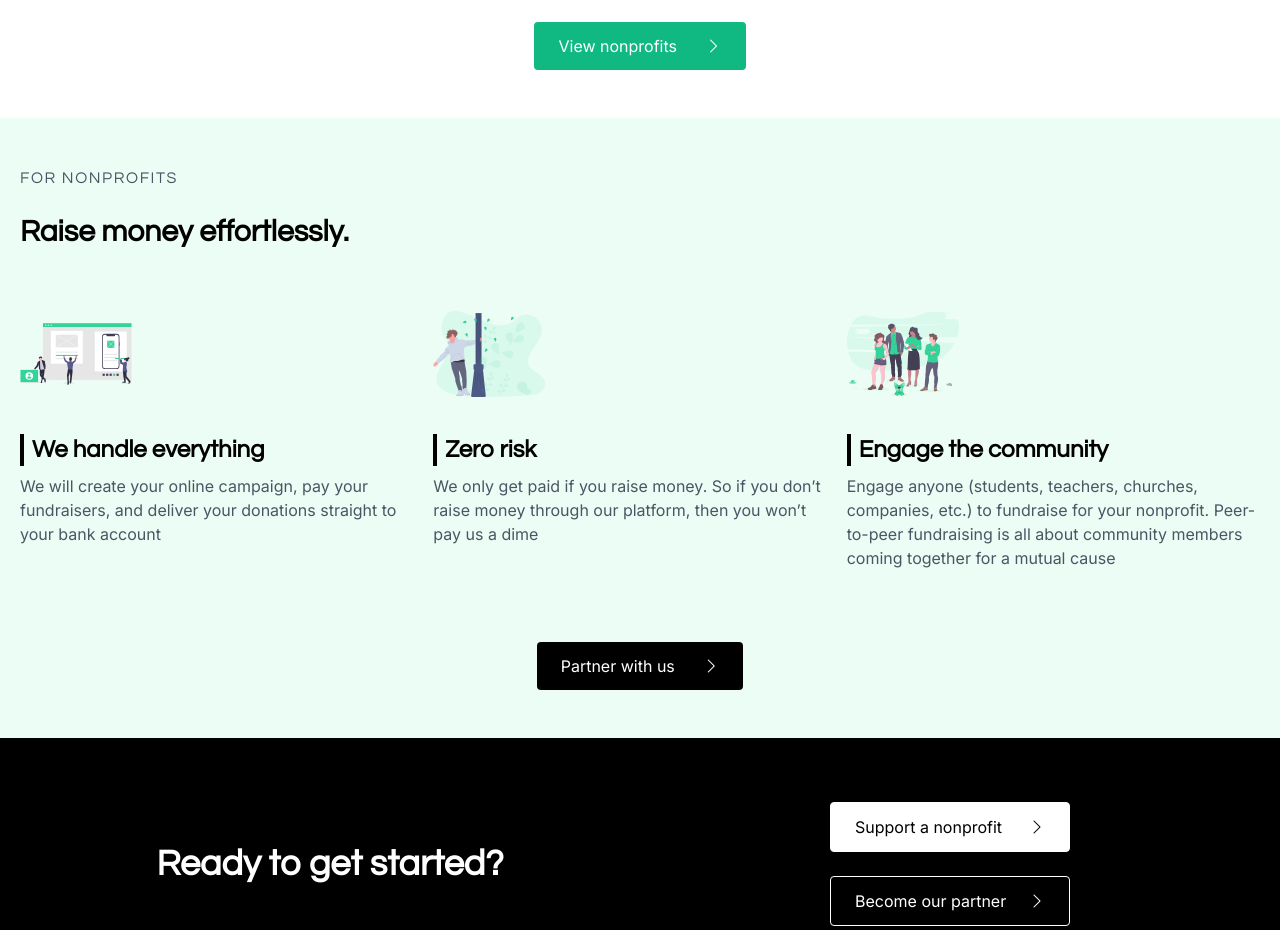
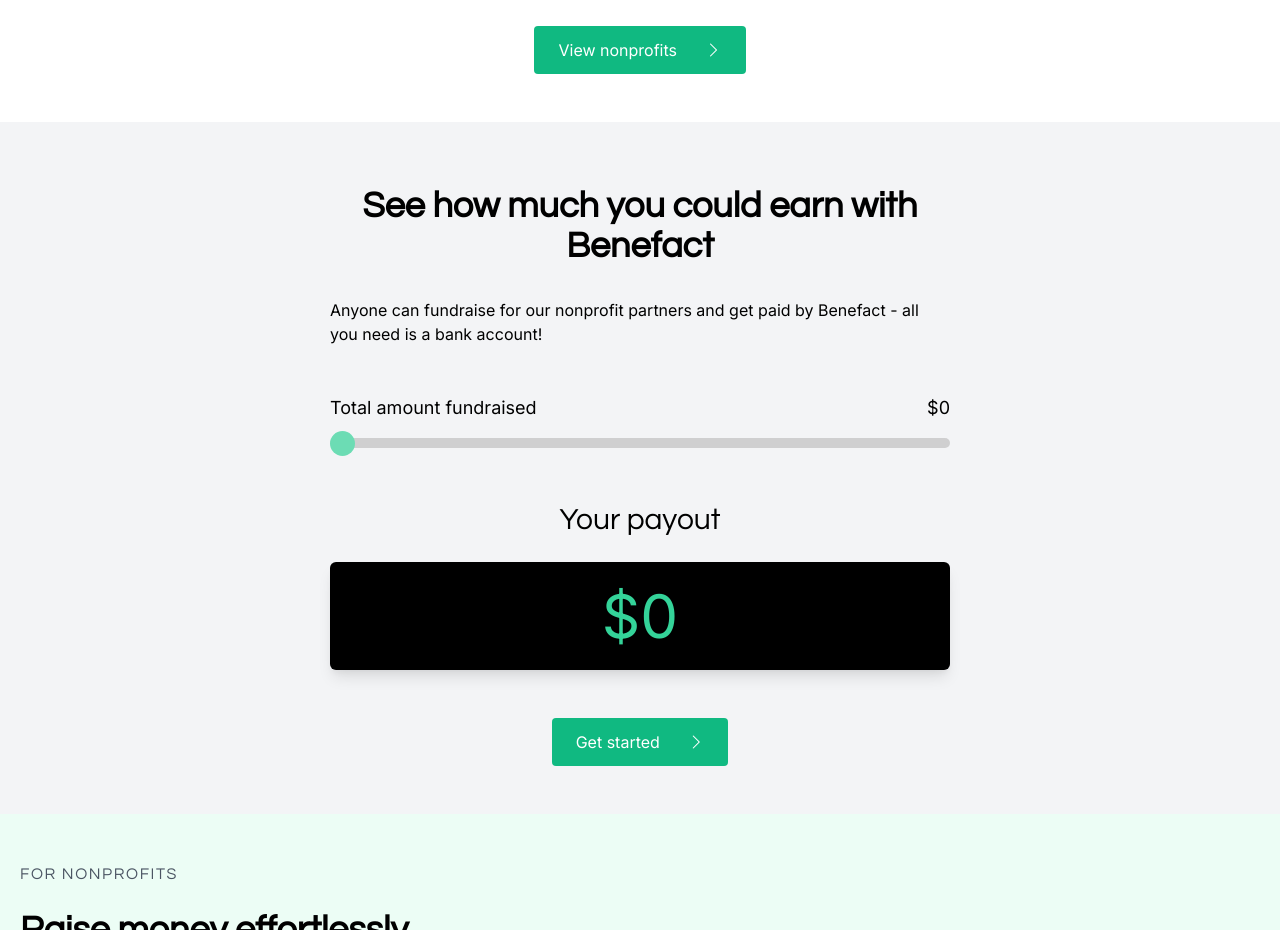
Before and after one commit to duckevinwu/nonprofit-donate, a React (Create React App) app in the folder client/: page / in a window 1280 px wide. Shown: the part 2560-3490 px from the top of the page. Built offline with nearby package versions, Linux system fonts and the light colour scheme.

Commit message:
add revenue calculator and update styles

```diff
--- a/client/src/components/App.js
+++ b/client/src/components/App.js
@@ -18,7 +18,7 @@
 // help center
 import HelpCenter from './helpcenter/HelpCenter';
 import CampaignTypes from './helpcenter/pages/CampaignTypes';
-import Payout from './helpcenter/pages/Payout';
+import PayoutPilot from './helpcenter/pages/PayoutPilot';
 import GiveButter from './helpcenter/pages/GiveButter';
 
 export default class App extends React.Component {
@@ -102,7 +102,7 @@
 							exact
 							path="/help/payout"
 							render={() => (
-								<Payout />
+								<PayoutPilot />
 							)}
 						/>
 						<Route
--- a/client/src/components/LandingPage.js
+++ b/client/src/components/LandingPage.js
@@ -3,6 +3,7 @@
 import '../style/LandingPage.css';
 import CycleSelect from './CycleSelect';
 import Navbar from './Navbar';
+import RevenueCalulator from './RevenueCalculator';
 
 // import svgs
 import hero from '../assets/hero.svg';
@@ -75,7 +76,7 @@
             <div className="pt-6 lg:flex lg:items-center">
               <div className="lg:w-1/2 lg:flex lg:justify-center">
                 <div className="flex flex-col">
-                  <h2 className="questrial font-bold text-white text-3xl">We all know what's wrong</h2>
+                  <h2 className="questrial font-bold text-white text-4xl">We all know what's wrong</h2>
                   <p className="text-gray-300 border-l-4 border-gray-300 pl-2 mt-6">
                     Nonprofits are doing crucial work for society, but they are underfunded.
                   </p>
@@ -91,7 +92,7 @@
             <div className="mt-24 lg:flex lg:flex-row-reverse lg:items-center">
               <div className="lg:w-1/2 lg:flex lg:justify-center">
                 <div className="flex flex-col">
-                  <h2 className="questrial font-bold text-white text-3xl">Benefact solves both problems</h2>
+                  <h2 className="questrial font-bold text-white text-4xl">Benefact solves both problems</h2>
                   <p className="text-gray-300 border-l-4 border-gray-300 pl-2 mt-6">
                     We enable anyone to fundraise for nonprofits and get paid to do so.
                   </p>
@@ -110,7 +111,7 @@
         <section className="mb-12">
           <div className="container mx-auto px-3 pt-12 lg:px-5">
             <h3 className="questrial uppercase text-gray-600 tracking-widest">For anyone</h3>
-            <h2 className="questrial text-3xl mt-6 mb-12 font-bold">Support amazing nonprofits and earn money.</h2>
+            <h2 className="questrial text-4xl mt-6 mb-12 font-bold">Support amazing nonprofits and earn money.</h2>
             <CycleSelect className="hidden lg:flex"/>
             <div className="lg:hidden flex flex-col">
               <div className="pb-12">
@@ -157,10 +158,15 @@
             </a>
           </div>
         </section>
+        <section className="bg-gray-100">
+          <div className="container mx-auto px-3 lg:px-5 pt-16 pb-12 flex justify-center">
+            <RevenueCalulator className="lg:w-1/2 md:w-2/3 w-full"/>
+          </div>
+        </section>
         <section id="nonprofits" className="bg-green-50 pt-12">
           <div className="container mx-auto px-3 lg:px-5">
             <h3 className="questrial uppercase text-gray-600 tracking-widest">For nonprofits</h3>
-            <h2 className="questrial text-3xl mt-6 mb-12 font-bold">Raise money effortlessly.</h2>
+            <h2 className="questrial text-4xl mt-6 mb-12 font-bold">Raise money effortlessly.</h2>
             <div className="flex flex-col lg:flex-row">
               <div className="pb-12 lg:w-1/3 lg:pr-4">
                 <img className="w-28 h-28" src={work} alt="work"></img>
--- a/client/src/components/OnlineResourcesSimple.js
+++ b/client/src/components/OnlineResourcesSimple.js
@@ -5,6 +5,9 @@
 import EmailTemplate from './templates/EmailTemplate.js';
 import TextMessageTemplate from './templates/TextMessageTemplate.js';
 import TwitterTemplate from './templates/TwitterTemplate.js';
+
+// import svgs
+import resources from '../assets/resources.svg';
 
 export default class OnlineResourcesSimple extends React.Component {
   render() {
@@ -28,13 +31,13 @@
               </div>
             </div>
           </div>
-          <div className="w-full lg:w-1/2 lg:mt-0">
+          <div className="w-full lg:w-1/2 lg:mt-0 mt-12">
             <div className="flex flex-col items-center">
-              <div></div>
+              <div className="flex justify-center"><img className="w-3/5" src={resources} alt="ideas"/></div>
             </div>
           </div>
         </div>
-        <div className="flex flex-col lg:flex-row items-center mt-36">
+        <div className="flex flex-col lg:flex-row items-center mt-24 lg:mt-48">
           <div className="w-full lg:w-1/2">
             <div className="lg:w-11/12">
               <div className="flex items-center">
--- /dev/null
+++ b/client/src/components/RevenueCalculator.js
@@ -0,0 +1,56 @@
+import React from 'react';
+import '../style/LandingPage.css';
+
+export default class RevenueCalulator extends React.Component {
+  constructor(props) {
+    super(props)
+
+    this.state = {
+      sliderValue: "0",
+      raised: "0",
+      earned: "0"
+    }
+
+    this.handleSliderChange = this.handleSliderChange.bind(this);
+  }
+
+  handleSliderChange(e) {
+    let value = e.target.value;
+    let earned = Math.max(value * 0.05 - 1, 0);
+    earned = earned.toFixed(2).toString().replace(/\B(?=(\d{3})+(?!\d))/g, ",");
+    let raised = value.toString().replace(/\B(?=(\d{3})+(?!\d))/g, ",");
+
+    this.setState({
+      sliderValue: value,
+      raised: raised,
+      earned: earned
+    })
+  }
+
+  render() {
+    return (
+      <div className={`${this.props.className} flex flex-col text-center`}>
+        <h3 className="text-4xl questrial font-bold">See how much you could earn with Benefact</h3>
+        <p className="mt-8 text-center md:text-left">Anyone can fundraise for our nonprofit partners and get paid by Benefact - all you need is a bank account!</p>
+        <div className="flex flex-col mt-12">
+          <div className="flex">
+            <p className="text-lg w-3/5 text-left sm:w-full">Total amount fundraised</p>
+            <p className="ml-auto text-lg">{`$${this.state.raised}`}</p>
+          </div>
+          <div className="slidecontainer mt-2">
+            <input className="slider" type="range" min="0" max="10000" value={this.state.sliderValue} onChange={this.handleSliderChange}/>
+          </div>
+        </div>
+        <div className="my-12">
+          <h4 className="text-3xl questrial mb-6">Your payout</h4>
+          <div className="p-6 shadow-lg bg-black rounded-md">
+            <p className="text-green-400 text-6xl">{`$${this.state.earned}`}</p>
+          </div>
+        </div>
+        <a href="/nonprofits">
+          <button className="transition duration-300 ease-in-out text-white bg-green-500 border-0 py-3 px-6 focus:outline-none rounded hover:bg-green-400 cursor-pointer">Get started <i className="bi-chevron-right ml-6"></i></button>
+        </a>
+      </div>
+    )
+  }
+}
--- a/client/src/components/campaigns/DemoCampaign.js
+++ b/client/src/components/campaigns/DemoCampaign.js
@@ -241,10 +241,10 @@
 
           <div className="sticky navbar flex" ref={this.stickyNav}>
             <div className="nav-tabs container mx-auto px-3 lg:px-5 flex items-center">
-              <label htmlFor="tab1" id="tab1-label" onClick={this.handleTabChange} className="tab1-icon">Mission</label>
-              <label htmlFor="tab2" id="tab2-label" onClick={this.handleTabChange} className="tab2-icon">How It Works</label>
-              <label htmlFor="tab3" id="tab3-label" onClick={this.handleTabChange} className="tab3-icon">Fundraising Resources</label>
-              <label htmlFor="tab4" id="tab4-label" onClick={this.handleTabChange} className="tab4-icon">Community</label>
+              <label htmlFor="tab1" id="tab1-label" onClick={this.handleTabChange} className="tab1-icon">Why fundraise for us?</label>
+              <label htmlFor="tab2" id="tab2-label" onClick={this.handleTabChange} className="tab2-icon">How it works</label>
+              <label htmlFor="tab3" id="tab3-label" onClick={this.handleTabChange} className="tab3-icon">Resources for you</label>
+              <label htmlFor="tab4" id="tab4-label" onClick={this.handleTabChange} className="tab4-icon">Join our community</label>
               <div className={`ml-auto hidden lg:flex lg:${this.state.hidden}`}>
                 <button onClick={this.openModal} className="nav-advocate-button transition duration-300 ease-in-out text-white bg-black border-0 py-2 px-6 focus:outline-none rounded hover:bg-green-400 hover:text-black cursor-pointer">Become an Advocate</button>
               </div>
@@ -369,7 +369,7 @@
             </section>
             <section id="tab3" className="tab-panel min-h-100vh or-section">
               <div className="container mx-auto px-3 lg:px-5 pb-12 pt-20">
-                <OnlineResourcesSimple />
+                <OnlineResourcesSimple className="mt-12"/>
               </div>
             </section>
             <section id="tab4" className="tab-panel min-h-100vh">
--- a/client/src/components/helpcenter/HelpCenter.js
+++ b/client/src/components/helpcenter/HelpCenter.js
@@ -10,13 +10,6 @@
         <HCNavbar/>
         <div className="flex justify-center py-12 px-3">
           <div>
-            <HCCard
-              className="mb-8"
-              icon="bi-question-circle"
-              title="What's the right type of campaign for you?"
-              description="Learn about the two different types of campaigns you can run and see which one might be the better fit for you."
-              redirect="/help/campaigntypes"
-            />
             <HCCard
               className="mb-8"
               icon="bi-cash-stack"
--- /dev/null
+++ b/client/src/components/helpcenter/pages/PayoutPilot.js
@@ -0,0 +1,51 @@
+import React from 'react';
+import HCNavbar from '../HCNavbar';
+
+export default class PayoutPilot extends React.Component {
+  render() {
+    return (
+      <div className="bg-gray-100 hero-section">
+        <HCNavbar/>
+        <div className="flex justify-center py-12 px-3">
+          <div className="bg-white help-center py-20 px-3 sm:px-12 lg:px-24 shadow-md rounded-md">
+            <h1 className="text-3xl">Payouts</h1>
+            <h2 className="mt-3 text-lg text-gray-400">Everything you need to know about payouts, including when and how you'll be paid.</h2>
+            <div className="h-12 w-full flex items-center justify-center">
+              <div className="border-t-2 border-green-400 w-full"></div>
+            </div>
+            <div className="mt-6">
+              <h3 className="text-2xl">When will you be paid?</h3>
+              <div className="mt-6">
+                <p className="mt-2 text-gray-700">
+                  You'll be paid within 2 weeks after your campaign end date according to the share percentage of the nonprofit.
+                  For example, if you raise $500 with a share percentage of 5% and a campaign end date of December 31st, you'll receive a payout of $25 by January 14th.
+                  Easy as that!
+                </p>
+              </div>
+            </div>
+            <div className="mt-12">
+              <h3 className="text-2xl">How will you be paid?</h3>
+              <p className="text-gray-700 mt-4">
+                Benefact will send you a digital check to the email address you used to sign up to be an Advocate.
+                When you receive this email, you'll have 2 options to transfer the money into your bank account: ACH Transfer or Printed Check.
+              </p>
+              <p className="text-gray-700 mt-4">
+                With an <b>ACH Transfer</b>, all you need is the routing and account number of the destination account, and follow the steps listed in the email.
+                You'll usually receive funds after several business days.
+              </p>
+              <p className="text-gray-700 mt-4">
+                With a <b>Printed Check</b>, all you have to do is print the digital check on standard printer paper and deposit it just like a regular check - with a banking mobile app, in person at a local branch, or at an ATM.
+              </p>
+              <p className="text-gray-700 mt-4">
+                If neither of these payment methods work for you - please reach out to us! We're happy to accomodate!
+              </p>
+            </div>
+            <p className="text-gray-500 mt-12">
+              * Please note: all payouts are subject to a $1 transaction fee.
+            </p>
+          </div>
+        </div>
+      </div>
+    )
+  }
+}
--- a/client/src/style/Campaign.css
+++ b/client/src/style/Campaign.css
@@ -130,7 +130,7 @@
  /* background-color: rgba(236, 253, 245, 1); */
 }
 
-@media only screen and (max-width: 640px) {
+@media only screen and (max-width: 770px) {
   .nav-tabs > label {
     margin-right: 0;
   }
--- a/client/src/style/LandingPage.css
+++ b/client/src/style/LandingPage.css
@@ -89,3 +89,34 @@
   width: 80%;
   max-height: 500px;
 }
+
+/* ----------- Revenue Calculator ---------------- */
+.slider {
+  -webkit-appearance: none;
+  width: 100%;
+  height: 10px;
+  border-radius: 5px;
+  background: silver;
+  outline: none;
+  opacity: 0.7;
+  -webkit-transition: .2s;
+  transition: opacity .2s;
+}
+
+.slider::-webkit-slider-thumb {
+  -webkit-appearance: none;
+  appearance: none;
+  width: 25px;
+  height: 25px;
+  border-radius: 50%;
+  background: #34d399;
+  cursor: pointer;
+}
+
+.slider::-moz-range-thumb {
+  width: 25px;
+  height: 25px;
+  border-radius: 50%;
+  background: #34d399;
+  cursor: pointer;
+}
```
Also changed, not shown: client/src/assets/resources.svg (added).
